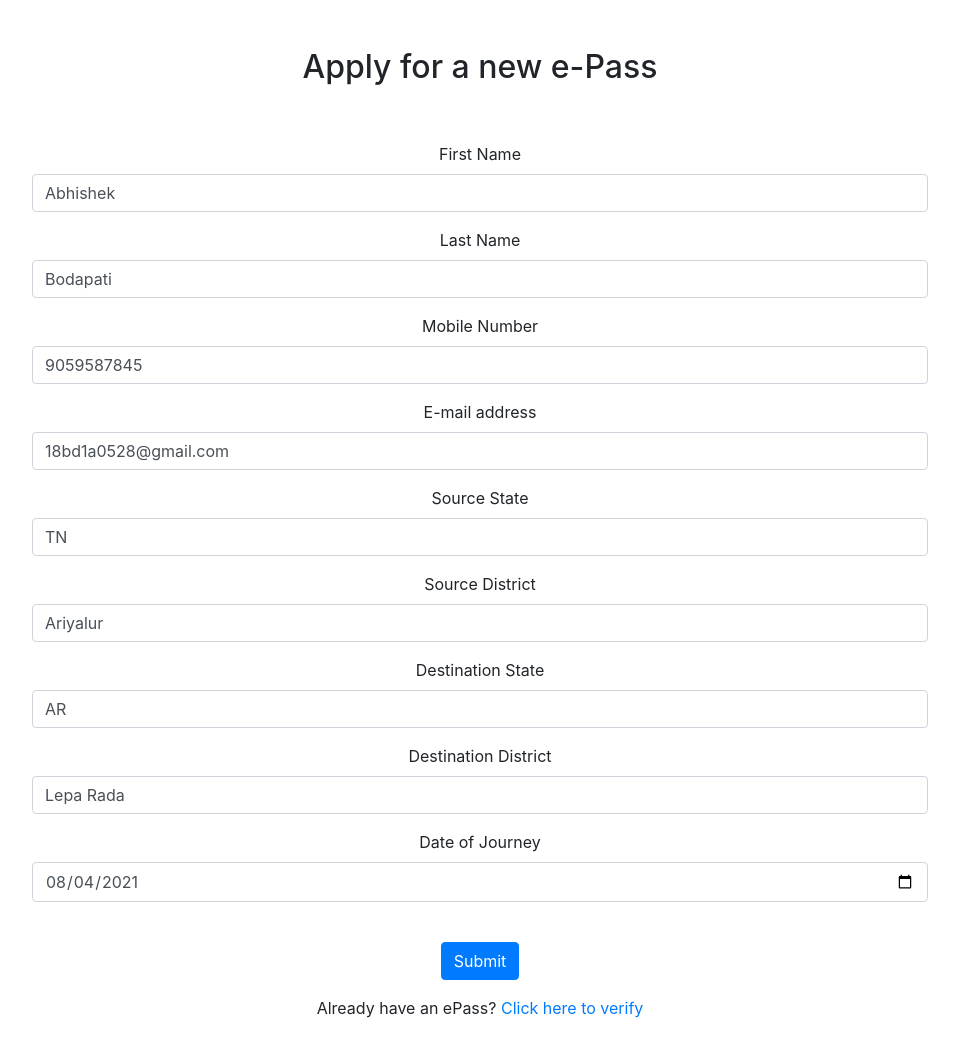
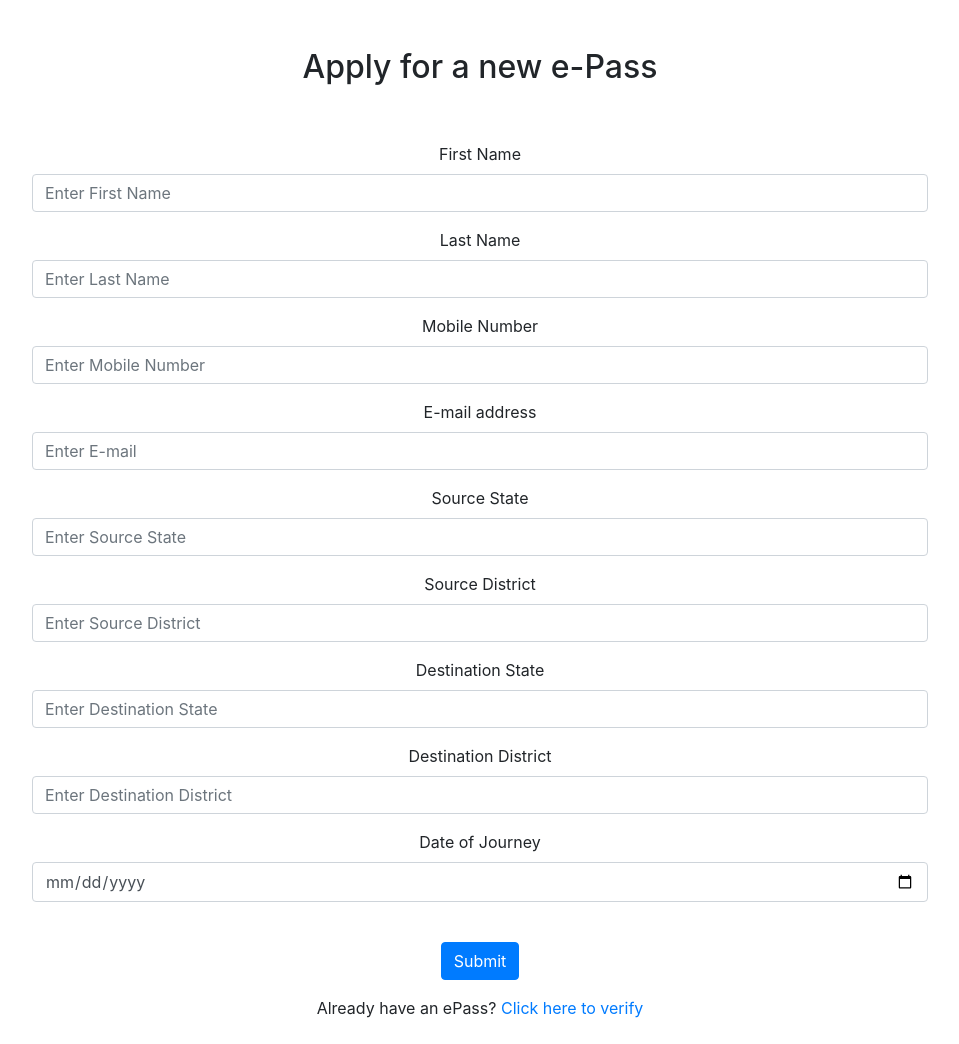
Before and after one commit to abhishek-bodapati/COVID_E-Pass_India, a Flask app: page / in a window 1280 px wide. Shown: the whole page, without its empty margins (160-1119 px from the left). Run offline with Flask 2, Linux system fonts and the light colour scheme; some libraries are stand-ins or nearby versions.

Commit message:
Bugs Fixed

```diff
--- a/main.py
+++ b/main.py
@@ -137,7 +137,7 @@ def verifycode():
 
 # Send mail
 def send_mail(email):
-	msg = Message("ePass", sender=app.config['MAIL_DEFAULT_SENDER'], recipients=[email])
+	msg = Message("E-Pass", sender=app.config['MAIL_DEFAULT_SENDER'], recipients=[email])
 	msg.body = "PFA"
 	with current_app.open_resource("static/PDFs/epass.pdf") as fp:
 		msg.attach("epass.pdf","application/pdf", fp.read())
--- a/templates/form.html
+++ b/templates/form.html
@@ -14,39 +14,39 @@
 		<br><br>
 		<div class = "form-group">
 			<label>First Name</label>
-			<input type="text"class="form-control" name="firstname" placeholder="Enter First Name"value="Abhishek" required="">
+			<input type="text"class="form-control" name="firstname" placeholder="Enter First Name"value="" required="">
 		</div>
 		<div class = "form-group">
 			<label>Last Name</label>
-			<input type="text"class="form-control" name="lastname" placeholder="Enter Last Name" value="Bodapati" required="">
+			<input type="text"class="form-control" name="lastname" placeholder="Enter Last Name" value="" required="">
 		</div>
 		<div class = "form-group">
 			<label>Mobile Number</label>
-			<input type="tel" class="form-control" name="mobile" placeholder="Enter Mobile Number" value = "9059587845" pattern="[0-9]{10}" required>
+			<input type="tel" class="form-control" name="mobile" placeholder="Enter Mobile Number" value = "" pattern="[0-9]{10}" required>
 		</div>
 		<div class = "form-group">
 			<label>E-mail address</label>
-			<input type="email" class="form-control"placeholder="Enter E-mail" value="18bd1a0528@gmail.com" name = "email" required>
+			<input type="email" class="form-control"placeholder="Enter E-mail" value="" name = "email" required>
 		</div>
 	    <div class = "form-group">
 		    <label>Source State</label>
-		    <input type="text" class="form-control"name="srcstate" value="TN" required="">
+		    <input type="text" class="form-control"name="srcstate"placeholder="Enter Source State" value="" required="">
 		</div>
 		<div class = "form-group">
 		    <label>Source District</label>
-			<input type="text" class="form-control"name="srcdist" value="Ariyalur" required="">
+			<input type="text" class="form-control"name="srcdist" placeholder="Enter Source District"value="" required="">
 		</div>
 		<div class = "form-group">
 			<label>Destination State</label>
-		    <input type="text" class="form-control"name="deststate" value="AR" required="">
+		    <input type="text" class="form-control"name="deststate" placeholder="Enter Destination State"value="" required="">
 		</div>
 		<div class = "form-group">
 			<label>Destination District</label>
-		<input type="text" class="form-control"name="destdist" value="Lepa Rada" required="">
+		<input type="text" class="form-control"name="destdist" placeholder="Enter Destination District" value="" required="">
 	    </div>
 		<div class = "form-group">
 		<label>Date of Journey</label>
-		  <input type="date" class="form-control"name="doj" value="2021-08-04" required>
+		  <input type="date" class="form-control"name="doj" placeholder="Enter Date oj Journey" value="" required>
 		</div>
 		<br><button type="submit" class="btn btn-primary">Submit</button>
 	</form>
--- a/templates/verificationfailed.html
+++ b/templates/verificationfailed.html
@@ -1,4 +1,5 @@
 <html>
+    <meta name="viewport" content="width=device-width, initial-scale=1">
     <link href="//maxcdn.bootstrapcdn.com/bootstrap/4.1.1/css/bootstrap.min.css" rel="stylesheet" id="bootstrap-css">
     <script src="//maxcdn.bootstrapcdn.com/bootstrap/4.1.1/js/bootstrap.min.js"></script>
     <script src="//cdnjs.cloudflare.com/ajax/libs/jquery/3.2.1/jquery.min.js"></script>
--- a/templates/verified.html
+++ b/templates/verified.html
@@ -1,5 +1,6 @@
 <html>
   <head>
+    <meta name="viewport" content="width=device-width, initial-scale=1">
     <link href="https://fonts.googleapis.com/css?family=Nunito+Sans:400,400i,700,900&display=swap" rel="stylesheet">
   </head>
     <style>
@@ -43,5 +44,6 @@
       </div>
         <h1>Successfully verified!!</h1>
       </div>
+      <a href="/" class="btn btn-link">Back to Home</a>
     </body>
 </html>
```
Also changed, not shown: templates/rejected.html (+19 -8 lines), static/images/x.png, 1 other file.
